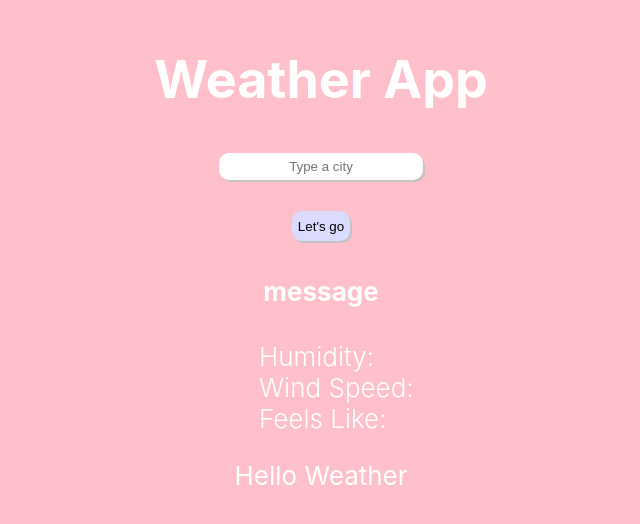
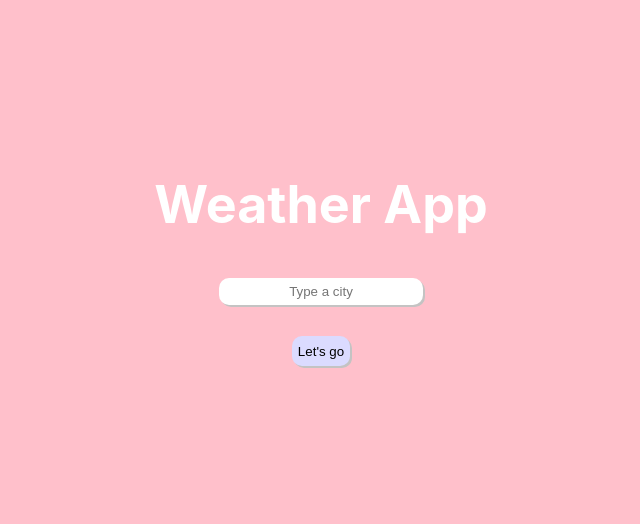
Before and after one commit to martuman95/weather-react.app, a React (Create React App) app: page / in a window 1280 px wide. Shown: the part 148-672 px from the top of the page, without its empty margins (319-959 px from the left). Built offline with nearby package versions, Linux system fonts and the light colour scheme; no server answers.

Commit message:
Added Engine

```diff
--- a/package.json
+++ b/package.json
@@ -7,7 +7,9 @@
     "@testing-library/react": "^11.2.7",
     "@testing-library/user-event": "^12.8.3",
     "axios": "^0.21.4",
+    "bootstrap": "^5.1.0",
     "react": "^17.0.2",
+    "react-bootstrap": "^2.0.0-beta.6",
     "react-dom": "^17.0.2",
     "react-scripts": "4.0.3",
     "web-vitals": "^1.1.2"
--- a/src/App.css
+++ b/src/App.css
@@ -1,7 +1,9 @@
 .App {
   text-align: center;
 }
-
+.Container {
+  border: solid 2px rebeccapurple;
+}
 .App {
   background-color: pink;
   min-height: 100vh;
--- a/src/App.js
+++ b/src/App.js
@@ -1,17 +1,24 @@
 
 import './App.css';
 import SearchEngine from './SearchEngine';
-import Weather from './Weather';
+import { Container } from 'react-bootstrap';
+import { Row } from 'react-bootstrap';
+import { Col } from 'react-bootstrap';
 
 function App() {
   return (
+    <Container>
+  <Row>
+    <Col>
     <div className="App">
         <h1>
           Weather App
         </h1>
-        <Weather />
         <SearchEngine />
     </div>
+    </Col>
+  </Row>
+</Container>
   );
 }
 
--- a/src/SearchEngine.js
+++ b/src/SearchEngine.js
@@ -3,13 +3,47 @@ import Weather from "./Weather";
 import axios from "axios";
 
 export default function SearchEngine(props) {
+const [city, setcity] = useState("");
+const [message, setMessage] = useState("");
+const [weather, setWeather] = useState("");
 
+function nameCity(event) {
+    setcity(event.target.value);
+}
+function handleSubmit(event) {
+    event.preventDefault();
+    searchForecast(city);
+    setMessage(`The weather in ${city} is:` );
+}
+function searchForecast(city) {
+    let apiKey = `3fb188379e6ffcf616e7cdbd010c6434`;
+let apiUrl = `https://api.openweathermap.org/data/2.5/weather?q=${city}&appid=${apiKey}&units=metric`;
+axios.get(apiUrl).then(handleResponse);
+}
 function handleResponse(response) {
-alert (`The Weather in New York is ${response.data.main.temp}`);
+   setWeather ({
+       temperature: response.data.main.temperature,
+       humidity: response.data.main.humidity,
+       wind: response.data.wind.speed,
+       description:response.data.main.description
+   });
 }
-
-    let apiUrl="https://api.openweathermap.org/data/2.5/weather?q=NewYork&appid=f5ee6fe9739269adb6179e45323cceb3"
-
-    axios.get(apiUrl).then(handleResponse);
-    return "Hello Weather";
+return (
+    <div>
+    <form className="Weather" onSubmit={handleSubmit}>
+        <input type="text" placeholder="Type a city" onChange={nameCity}/>
+<p> </p>
+    <button> Let's go </button>
+    </form>
+    <Weather
+        message={message}
+        city={city}
+        temperature={weather.temperature}
+        description={weather.description}
+        humidity={weather.humidity}
+        wind={weather.wind}
+        icon={weather.icon}
+      />
+    </div>
+)
 }
--- a/src/Weather.js
+++ b/src/Weather.js
@@ -1,25 +1,26 @@
 import React from "react";
 
-export default function Weather() {
-    return (
+export default function Weather(props) {
+    if (props.temperature) {
+        return (
         <div>
-    <form className="Weather">
-        <input type="text" placeholder="Type a city" />
-<p> </p>
-    <button> Let's go </button>
-    </form>
-    <h4>message</h4>
+    <h4>{props.message}</h4>
     <ul>
         <li>
-            Humidity:
+            Temperature:{Math.round(props.temperature)} °C
         </li>
         <li>
-            Wind Speed:
+            Humidity: {props.humidity}%
         </li>
         <li>
-            Feels Like:
+            Wind Speed: {props.wind}
+        </li>
+        <li>
+            Description: {props.description}
         </li>
     </ul>
  </div>
-    )
+    )} else {
+        return <div />;
+    }
 }
```
Also changed, not shown: 1 other file (tests, documents, lock files or other folders).
